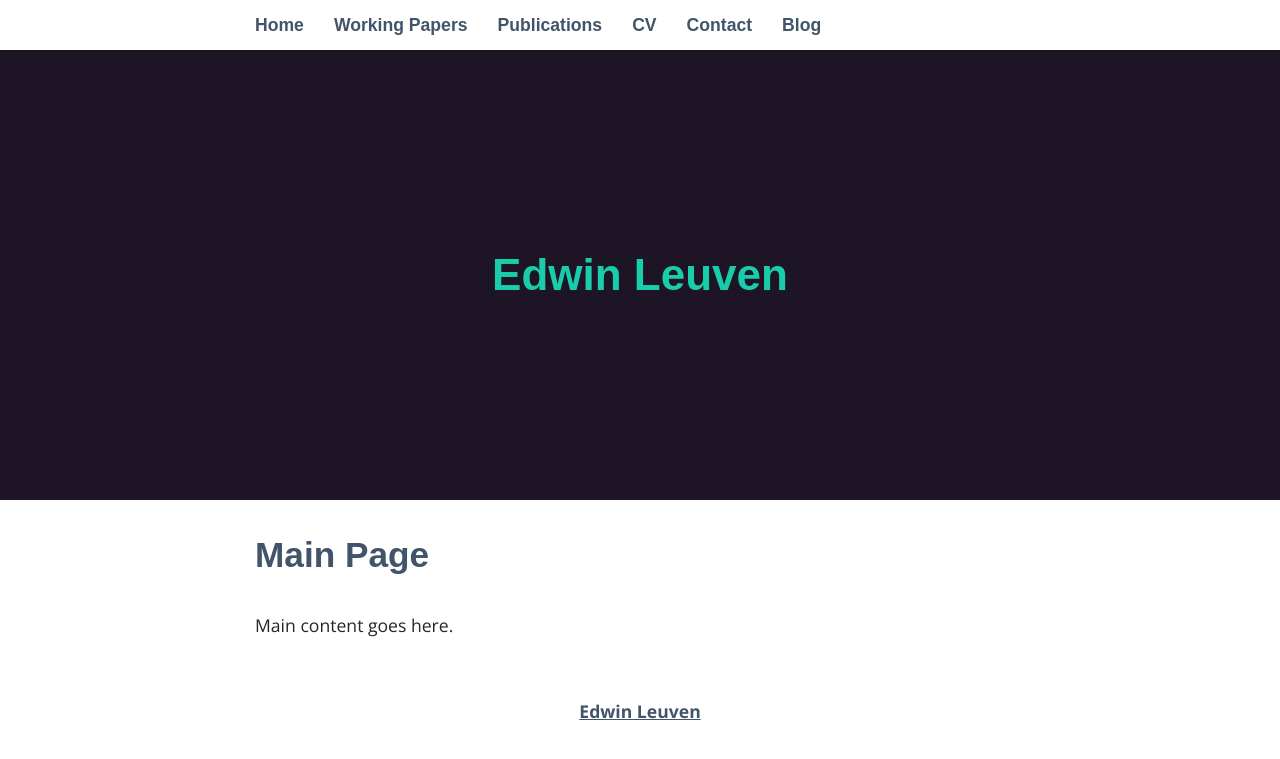
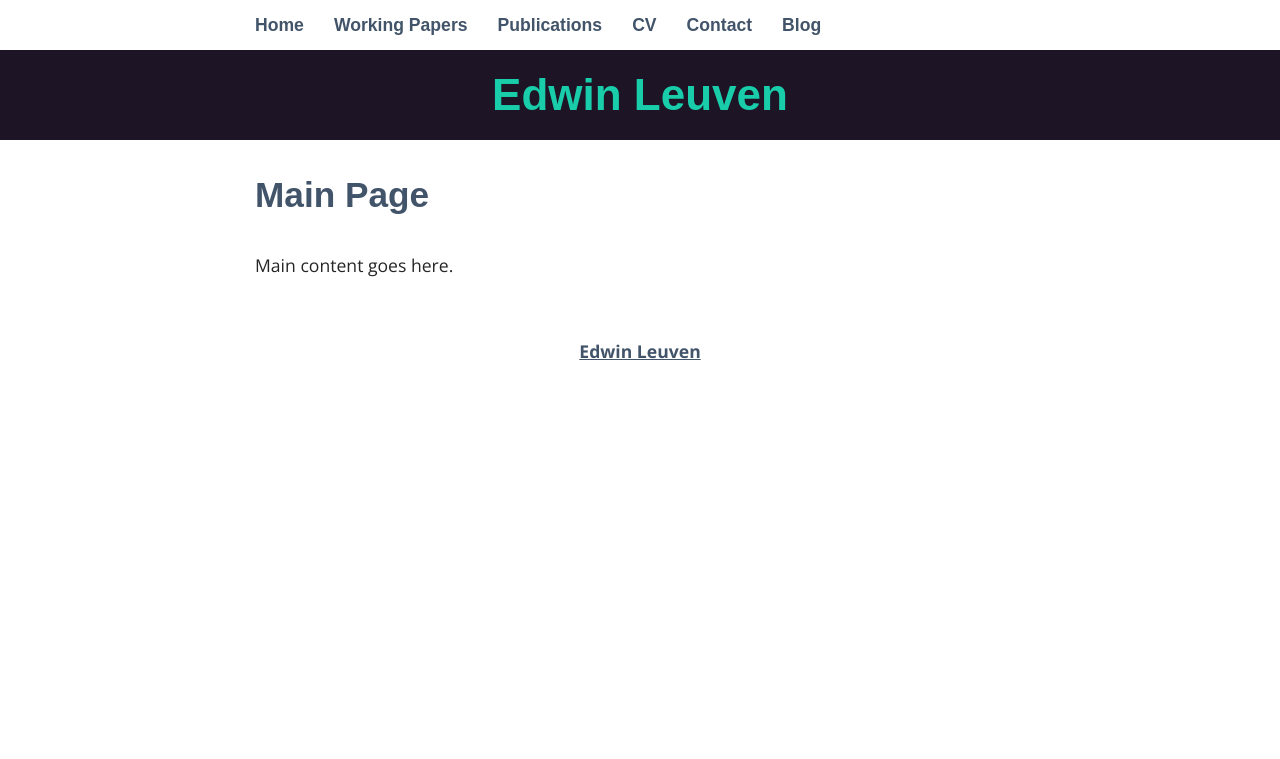
Before and after one commit to oosterbeek/www, a Jekyll site: the page built from index.html, in a window 1280 px wide. Shown: the top 759 px of the page. Built offline with Jekyll 4.4.1, drawn with Linux system fonts in a browser that asks for light colours; some web fonts are replaced.

Commit message:
smaller header

```diff
--- a/_sass/_layout.scss
+++ b/_sass/_layout.scss
@@ -41,7 +41,7 @@ header {
 	padding: 0px 15px;
 	text-align: center;
 	margin: 50px 0 0;
-	height: 50vh;
+	height: 10vh;
 	display: flex;
 	justify-content: center;
 	align-items: center;
```
